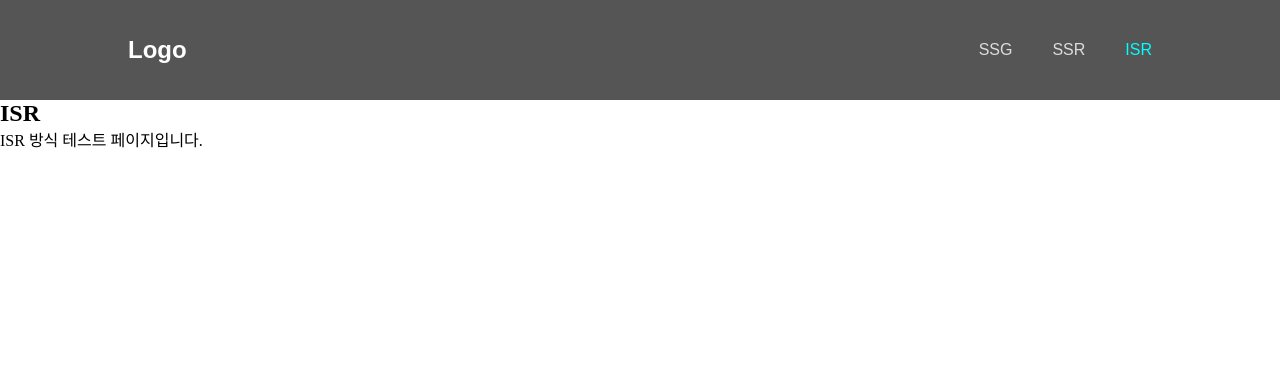
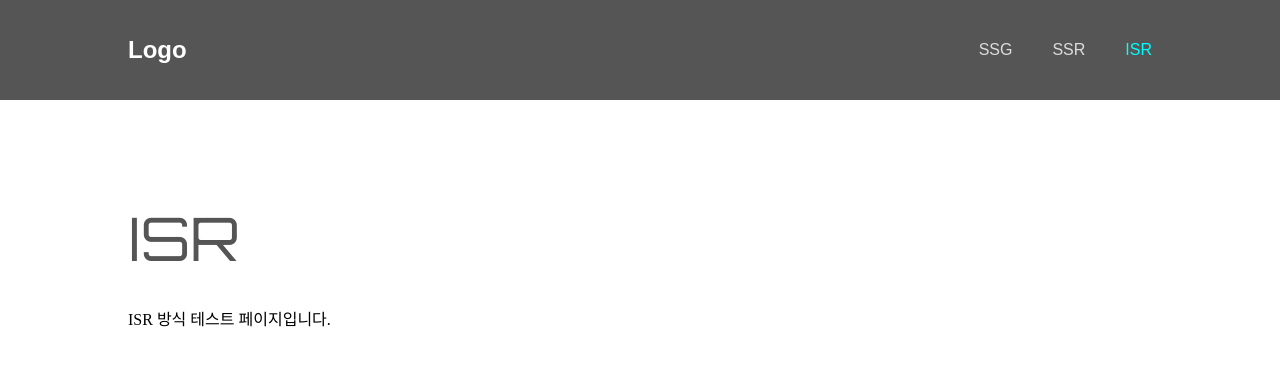
Before and after one commit to display1180/next, a Next.js app: page /isr in a window 1280 px wide. Shown: the top 366 px of the page. Built offline with nearby package versions, Linux system fonts and the light colour scheme.

Commit message:
구글 웹폰트 적용

```diff
--- a/components/Header.jsx
+++ b/components/Header.jsx
@@ -1,7 +1,6 @@
 import Link from 'next/link';
 import { useRouter } from 'next/router';
 import styles from './Header.module.scss';
-console.log(styles);
 
 function Header() {
 	const router = useRouter();
--- a/components/SubLayout.jsx
+++ b/components/SubLayout.jsx
@@ -1,5 +1,10 @@
 import Head from 'next/head';
 import Header from './Header';
+import styles from './SubLayout.module.scss';
+import { Orbitron } from 'next/font/google';
+
+const orbitron = Orbitron({ subsets: ['latin'], weight: ['400', '500'], preload: true });
+console.log(orbitron);
 
 function SubLayout(props) {
 	return (
@@ -10,8 +15,11 @@
 
 			<section>
 				<Header />
-				<h1>{props.name}</h1>
-				{props.children}
+
+				<div className={styles.subLayout}>
+					<h1 className={orbitron.className}>{props.name}</h1>
+					{props.children}
+				</div>
 			</section>
 		</>
 	);
--- /dev/null
+++ b/components/SubLayout.module.scss
@@ -0,0 +1,10 @@
+.subLayout {
+	padding: 100px 10vw;
+
+	h1 {
+		font-weight: 400;
+		font-size: 60px;
+		color: #555;
+		margin-bottom: 30px;
+	}
+}
```
